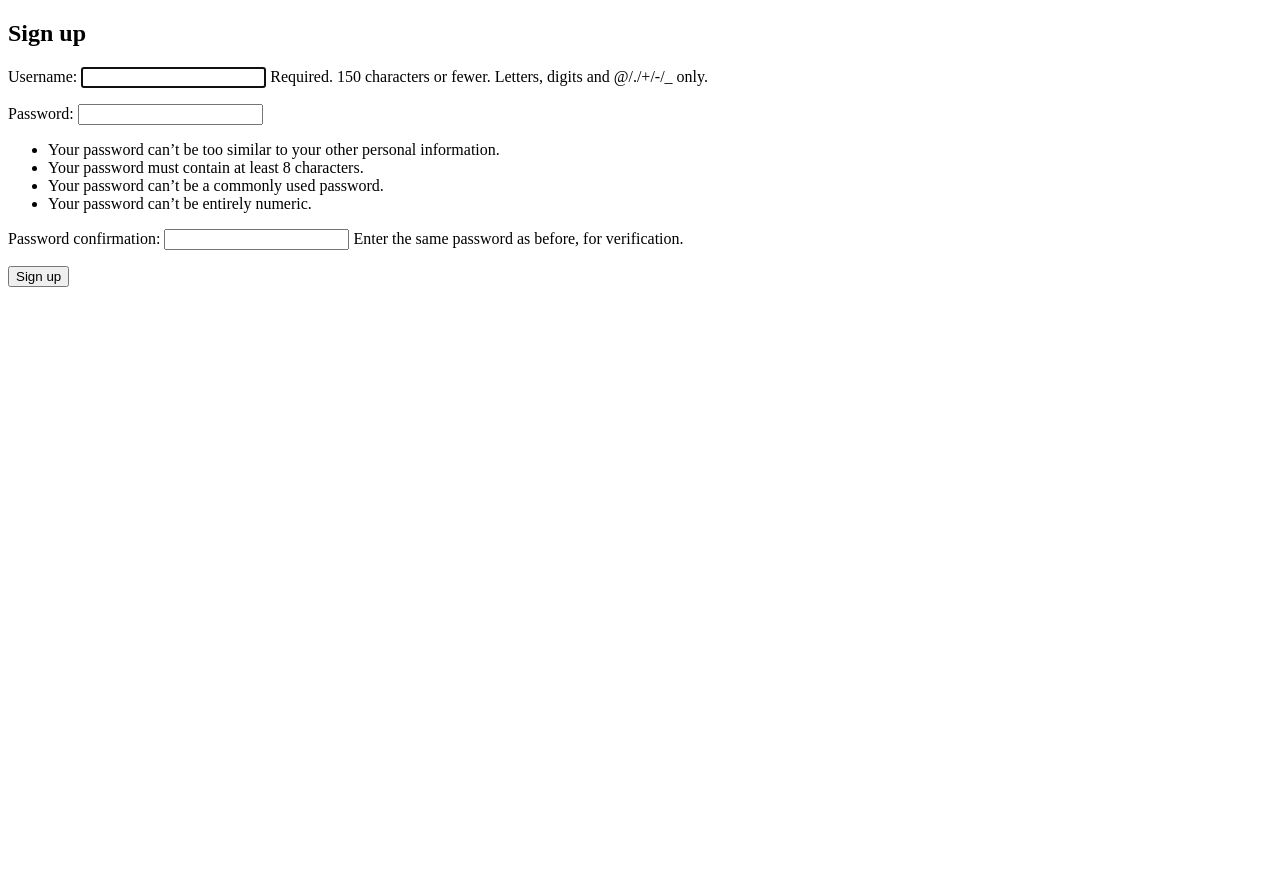
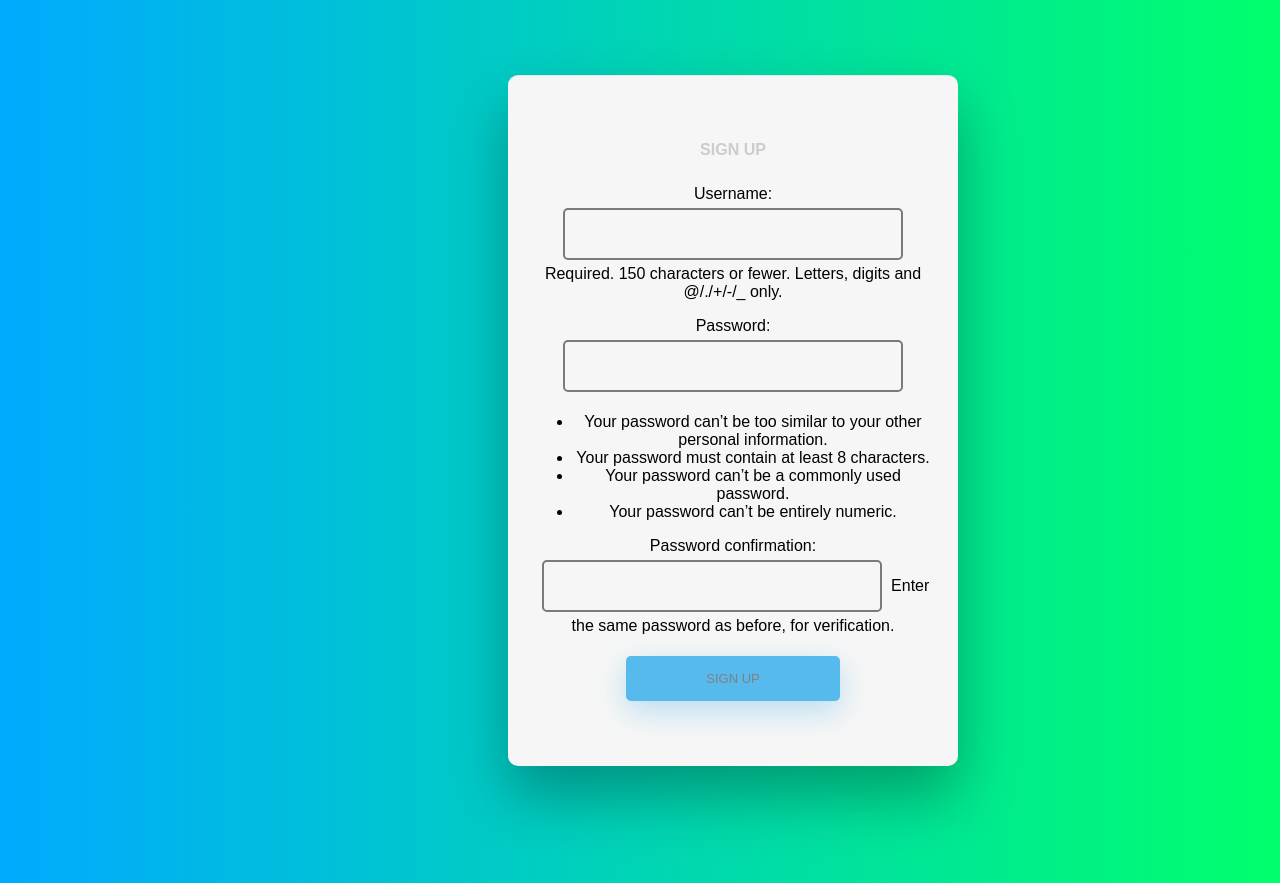
Before and after one commit to NivasReddy21/RecommendWAh, a Django app: page /signup/ in a window 1280 px wide. Before the commit the page ends 287 px from the top, so only its background shows below. Run offline with Django 3.2, Linux system fonts and the light colour scheme.

Commit message:
SignUp Done

```diff
--- a/recommendWAh/home_page/templates/signup.html
+++ b/recommendWAh/home_page/templates/signup.html
@@ -1,10 +1,244 @@
 {% extends 'base.html' %}
 
 {% block content %}
-  <h2>Sign up</h2>
+
+
+  <div class="bodystyle">
+
+    <h2>Sign up</h2>
+
   <form method="post">
     {% csrf_token %}
     {{ form.as_p }}
-    <button type="submit">Sign up</button>
+    <input type="submit" class="fadeIn fourth" value="Sign Up">
   </form>
+
+  </div>
+
+<style>
+  html {
+    background: linear-gradient(to right, #00AAFF, #00FF6C);
+  }
+
+  body {
+    font-family: "Poppins", sans-serif;
+    height: 100vh;
+  }
+
+  a {
+    color: #92badd;
+    display:inline-block;
+    text-decoration: none;
+    font-weight: 400;
+  }
+
+  h2 {
+    text-align: center;
+    font-size: 16px;
+    font-weight: 600;
+    text-transform: uppercase;
+    display:inline-block;
+    margin: 40px 8px 10px 8px;
+    color: #cccccc;
+  }
+
+  .bodystyle {
+    display: flex;
+    align-items: center;
+    flex-direction: column;
+    justify-content: center;
+    width: 100%;
+    min-height: 100%;
+    padding: 20px;
+  }
+
+  .bodystyle {
+    margin-left: 500px;
+    margin-top: 75px;
+    -webkit-border-radius: 10px 10px 10px 10px;
+    border-radius: 10px 10px 10px 10px;
+    background: #fff;
+    padding: 30px;
+    width: 90%;
+    max-width: 450px;
+    position: relative;
+    padding: 0px;
+    -webkit-box-shadow: 0 30px 60px 0 rgba(0,0,0,0.3);
+    box-shadow: 0 30px 60px 0 rgba(0,0,0,0.3);
+    text-align: center;
+  }
+
+  .bodystyle {
+    background-color: #f6f6f6;
+    border-top: 1px solid #dce8f1;
+    padding: 25px;
+    text-align: center;
+    -webkit-border-radius: 10px 10px 10px 10px;
+    border-radius: 10px 10px 10px 10px;
+  }
+
+
+
+  /* TABS */
+
+  h2.inactive {
+    color: #cccccc;
+  }
+
+  h2.active {
+    color: #0d0d0d;
+    border-bottom: 2px solid #5fbae9;
+  }
+
+input[type=button], input[type=submit], input[type=reset]  {
+    background-color: #56baed;
+    border: none;
+    color: grey;
+    padding: 15px 80px;
+    text-align: center;
+    text-decoration: none;
+    display: inline-block;
+    text-transform: uppercase;
+    font-size: 13px;
+    -webkit-box-shadow: 0 10px 30px 0 rgba(95,186,233,0.4);
+    box-shadow: 0 10px 30px 0 rgba(95,186,233,0.4);
+    -webkit-border-radius: 5px 5px 5px 5px;
+    border-radius: 5px 5px 5px 5px;
+    margin: 5px 20px 40px 20px;
+    -webkit-transition: all 0.3s ease-in-out;
+    -moz-transition: all 0.3s ease-in-out;
+    -ms-transition: all 0.3s ease-in-out;
+    -o-transition: all 0.3s ease-in-out;
+    transition: all 0.3s ease-in-out;
+  }
+
+  input[type=button]:hover, input[type=submit]:hover, input[type=reset]:hover  {
+    background-color: #39ace7;
+  }
+
+  input[type=button]:active, input[type=submit]:active, input[type=reset]:active  {
+    -moz-transform: scale(0.95);
+    -webkit-transform: scale(0.95);
+    -o-transform: scale(0.95);
+    -ms-transform: scale(0.95);
+    transform: scale(0.95);
+  }
+
+  input[type=text] {
+    background-color: #f6f6f6;
+    border: none;
+    color: #0d0d0d;
+    padding: 15px 32px;
+    text-align: center;
+    text-decoration: none;
+    display: inline-block;
+    font-size: 16px;
+    margin: 5px;
+    width: 85%;
+    border: 2px solid #7e7878;
+    -webkit-transition: all 0.5s ease-in-out;
+    -moz-transition: all 0.5s ease-in-out;
+    -ms-transition: all 0.5s ease-in-out;
+    -o-transition: all 0.5s ease-in-out;
+    transition: all 0.5s ease-in-out;
+    -webkit-border-radius: 5px 5px 5px 5px;
+    border-radius: 5px 5px 5px 5px;
+  }
+
+  input[type=password] {
+
+    background-color: #f6f6f6;
+    border: none;
+    color: #0d0d0d;
+    padding: 15px 32px;
+    text-align: center;
+    text-decoration: none;
+    display: inline-block;
+    font-size: 16px;
+    margin: 5px;
+    width: 85%;
+    border: 2px solid #7e7878;
+    -webkit-transition: all 0.5s ease-in-out;
+    -moz-transition: all 0.5s ease-in-out;
+    -ms-transition: all 0.5s ease-in-out;
+    -o-transition: all 0.5s ease-in-out;
+    transition: all 0.5s ease-in-out;
+    -webkit-border-radius: 5px 5px 5px 5px;
+    border-radius: 5px 5px 5px 5px;
+  }
+
+@-webkit-keyframes fadeIn { from { opacity:0; } to { opacity:1; } }
+  @-moz-keyframes fadeIn { from { opacity:0; } to { opacity:1; } }
+  @keyframes fadeIn { from { opacity:0; } to { opacity:1; } }
+
+  .fadeIn {
+    opacity:0;
+    -webkit-animation:fadeIn ease-in 1;
+    -moz-animation:fadeIn ease-in 1;
+    animation:fadeIn ease-in 1;
+
+    -webkit-animation-fill-mode:forwards;
+    -moz-animation-fill-mode:forwards;
+    animation-fill-mode:forwards;
+
+    -webkit-animation-duration:1s;
+    -moz-animation-duration:1s;
+    animation-duration:1s;
+  }
+
+  .fadeIn.second {
+    -webkit-animation-delay: 0.6s;
+    -moz-animation-delay: 0.6s;
+    animation-delay: 0.6s;
+  }
+
+  .fadeIn.third {
+    -webkit-animation-delay: 0.8s;
+    -moz-animation-delay: 0.8s;
+    animation-delay: 0.8s;
+  }
+
+
+  .fadeIn.fourth {
+    -webkit-animation-delay: 1s;
+    -moz-animation-delay: 1s;
+    animation-delay: 1s;
+  }
+
+  .underlineHover:after {
+    display: block;
+    left: 0;
+    bottom: -10px;
+    width: 0;
+    height: 2px;
+    background-color: #56baed;
+    content: "";
+    transition: width 0.2s;
+  }
+
+  .underlineHover:hover {
+    color: #0d0d0d;
+  }
+
+  .underlineHover:hover:after{
+    width: 100%;
+  }
+
+
+
+  /* OTHERS */
+
+  *:focus {
+      outline: none;
+  }
+
+  #icon {
+    width:60%;
+  }
+
+  * {
+    box-sizing: border-box;
+  }
+
+</style>
 {% endblock %}
```
